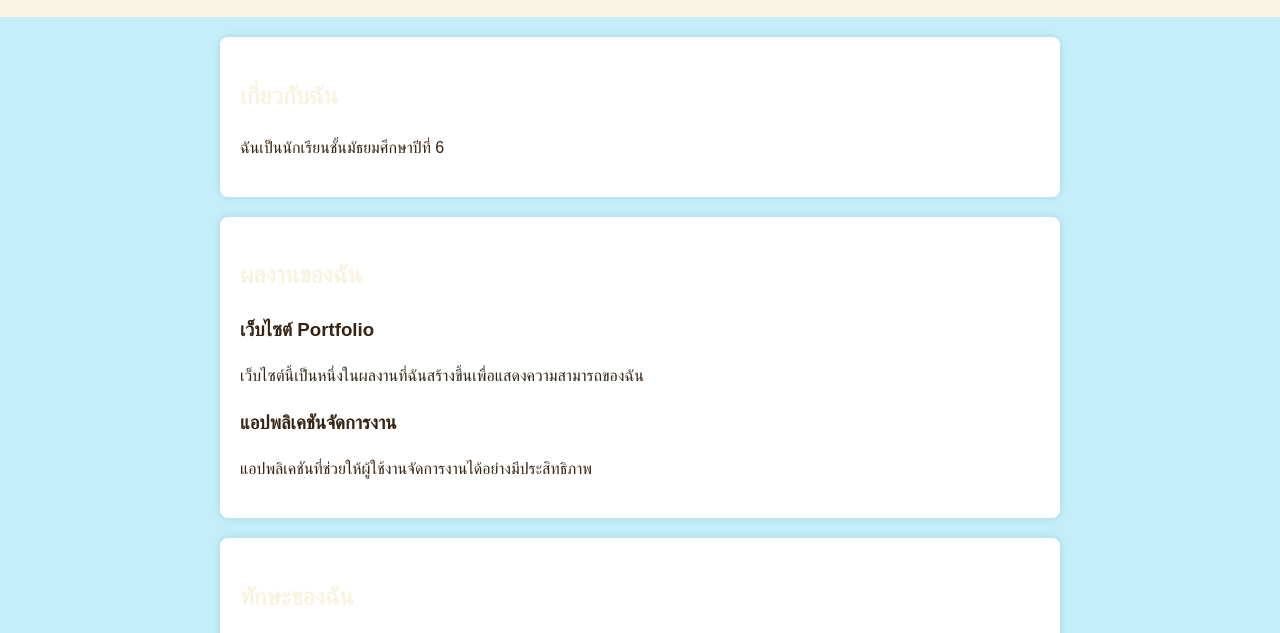
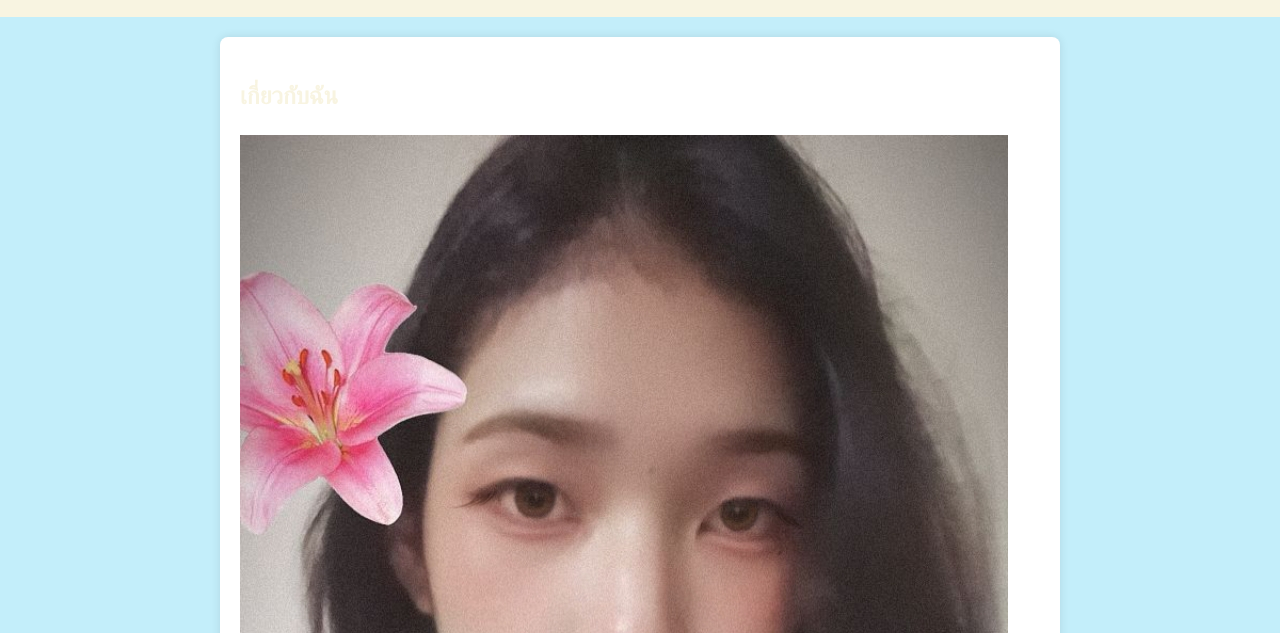
Before and after one commit to PrapatsornSaengsimma17/Napat17, a plain HTML site: page index.html in a window 1280 px wide. Shown: the part 105-738 px from the top of the page. Drawn offline with Linux system fonts and the light colour scheme.

Commit message:
Update index.html

```diff
--- a/index.html
+++ b/index.html
@@ -17,6 +17,9 @@
     <!-- ส่วนเกี่ยวกับตัวเอง -->
     <section id="about">
         <h2>เกี่ยวกับฉัน</h2>
+
+        <img src="77.jpg" alt="รูปภาพ">
+
         <p>ฉันเป็นนักเรียนชั้นมัธยมศึกษาปีที่ 6</p>
     </section>
 
```
